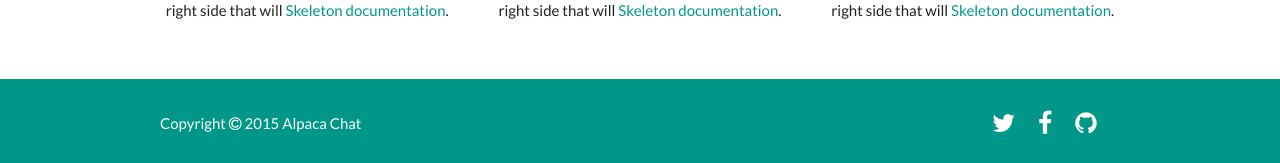
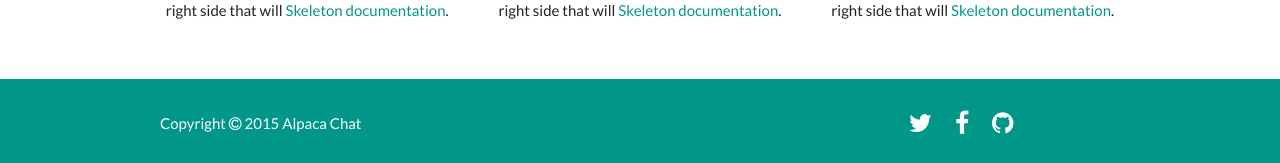
Before and after one commit to distortia/alpaca, a PHP site: page /index.php in a window 1280 px wide. Shown: the part 966-1129 px from the top of the page. Run offline with PHP 8.4, Linux system fonts and the light colour scheme; grey boxes labelled with a size stand in for pictures from a placeholder-image service; some libraries are stand-ins or nearby versions.

Commit message:
Footer Sizing

```diff
--- a/download.php
+++ b/download.php
@@ -38,7 +38,6 @@
   </tbody>
 </table>
 
-
   <!-- Footer
   –––––––––––––––––––––––––––––––––––––––––––––––––– -->
   <section id="footer">
--- a/includes/footer.php
+++ b/includes/footer.php
@@ -1,8 +1,8 @@
     <div class="container">
-      <div class="ten columns">
+      <div class="nine columns">
         <p id="date"><p>
       </div>
-      <div id="nav" class="two columns">
+      <div id="nav" class="three columns">
         <ul>
          <li><a href="#"><i id="icon" class="fa fa-twitter"></i></a></li>
          <li><a href="#"><i id="icon" class="fa fa-facebook"></i></a></li>
```
Also changed, not shown: includes/navbar.php (indentation only).
